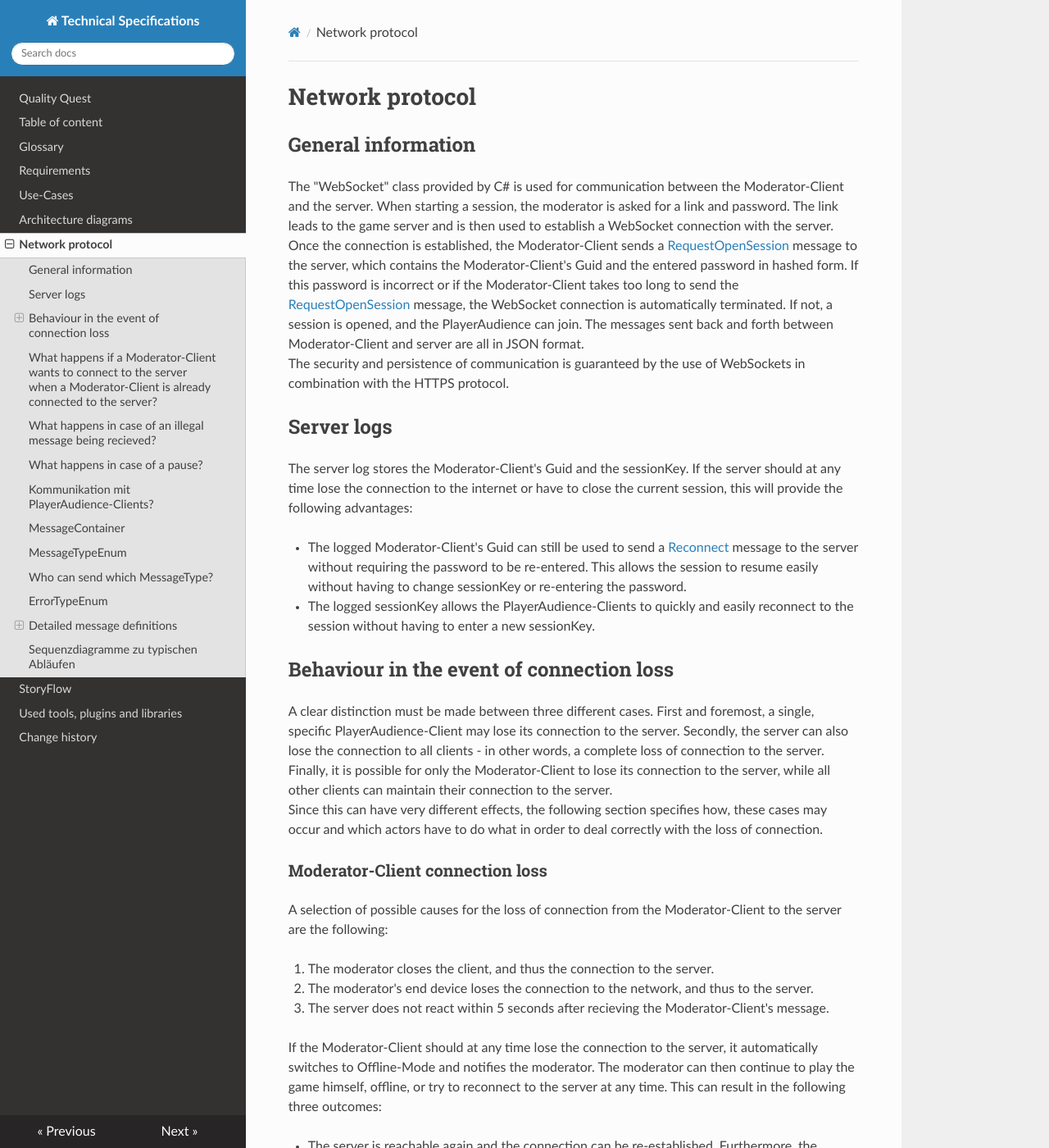
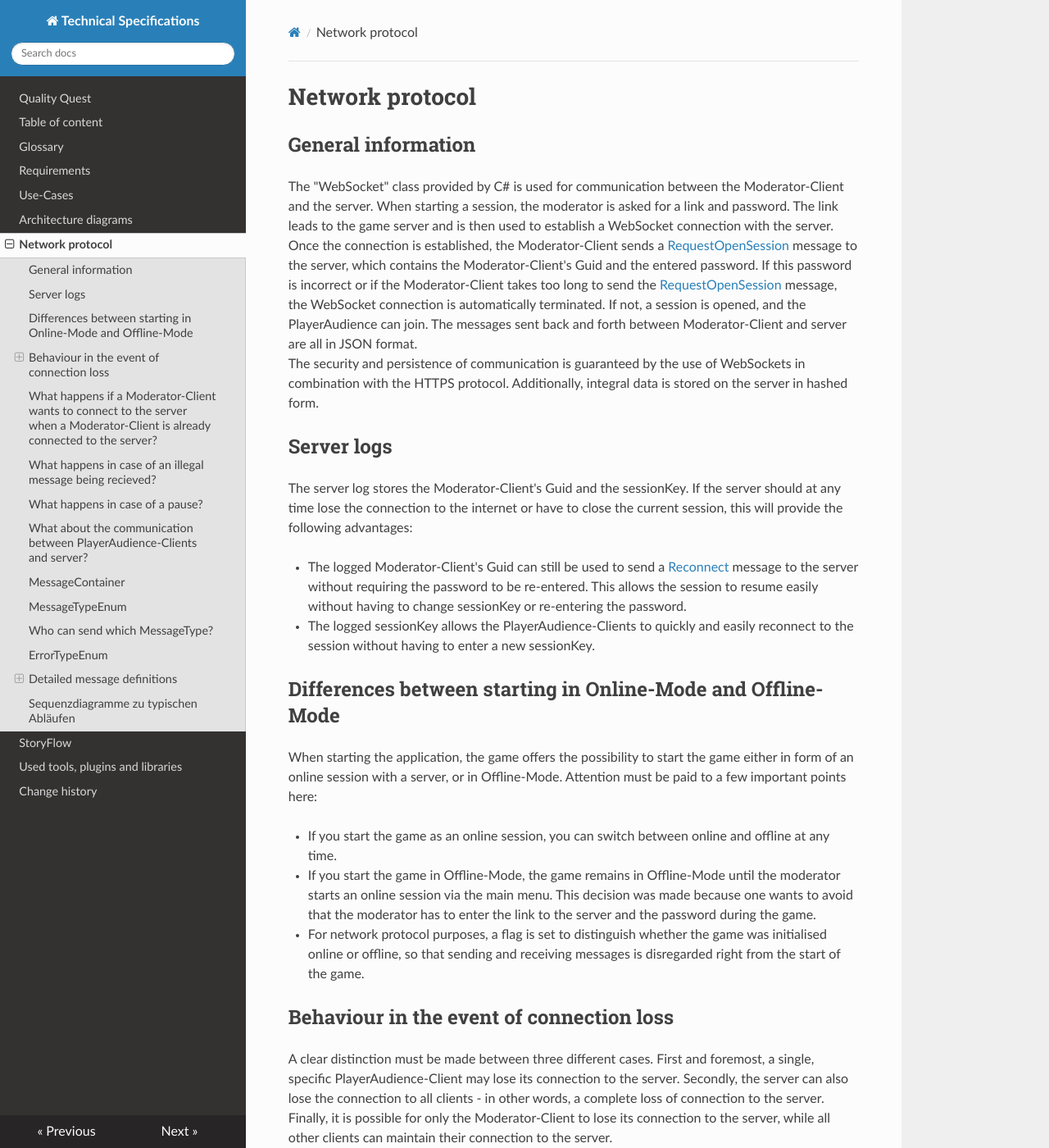
Before and after one commit to Brotenko/QualityQuest, an MkDocs documentation site: the page built from Docs/Technical Specifications/docs/network-protocol.md, in a window 1280 px wide and 1400 px high. Shown: the whole window at 82% size. Built offline with MkDocs 1.6.1, drawn with Linux system fonts in a browser that asks for light colours; nearby versions of some CDN libraries; some of the changed text lies outside the part shown.

Commit message:
Finalized first draft of the network protocol.

````diff
--- a/Docs/Technical Specifications/docs/network-protocol.md
+++ b/Docs/Technical Specifications/docs/network-protocol.md
@@ -17,10 +17,8 @@ ToDo:
 
 ## General information
 
-<!---Is there a way to directly implement the password shenanigans into Websocket? Is there a special method/class for that? We have to research that!-->
-
-The "WebSocket" class provided by C# is used for communication between the Moderator-Client and the server. When starting a session, the moderator is asked for a link and password. The link leads to the game server and is then used to establish a WebSocket connection with the server. Once the connection is established, the Moderator-Client sends a [RequestOpenSession](#requestopensession) message to the server, which contains the Moderator-Client's Guid and the entered password in hashed form. If this password is incorrect or if the Moderator-Client takes too long to send the [RequestOpenSession](#requestopensession) message, the WebSocket connection is automatically terminated. If not, a session is opened, and the PlayerAudience can join. The messages sent back and forth between Moderator-Client and server are all in JSON format. </br>
-The security and persistence of communication is guaranteed by the use of WebSockets in combination with the HTTPS protocol.
+The "WebSocket" class provided by C# is used for communication between the Moderator-Client and the server. When starting a session, the moderator is asked for a link and password. The link leads to the game server and is then used to establish a WebSocket connection with the server. Once the connection is established, the Moderator-Client sends a [RequestOpenSession](#requestopensession) message to the server, which contains the Moderator-Client's Guid and the entered password. If this password is incorrect or if the Moderator-Client takes too long to send the [RequestOpenSession](#requestopensession) message, the WebSocket connection is automatically terminated. If not, a session is opened, and the PlayerAudience can join. The messages sent back and forth between Moderator-Client and server are all in JSON format. </br>
+The security and persistence of communication is guaranteed by the use of WebSockets in combination with the HTTPS protocol. Additionally, integral data is stored on the server in hashed form.
 
 ## Server logs
 
@@ -28,6 +26,14 @@ The server log stores the Moderator-Client's Guid and the sessionKey. If the ser
 
 - The logged Moderator-Client's Guid can still be used to send a [Reconnect](#reconnect) message to the server without requiring the password to be re-entered. This allows the session to resume easily without having to change sessionKey or re-entering the password.
 - The logged sessionKey allows the PlayerAudience-Clients to quickly and easily reconnect to the session without having to enter a new sessionKey.
+
+## Differences between starting in Online-Mode and Offline-Mode
+
+When starting the application, the game offers the possibility to start the game either in form of an online session with a server, or in Offline-Mode. Attention must be paid to a few important points here:
+
+- If you start the game as an online session, you can switch between online and offline at any time.
+- If you start the game in Offline-Mode, the game remains in Offline-Mode until the moderator starts an online session via the main menu. This decision was made because one wants to avoid that the moderator has to enter the link to the server and the password during the game.
+- For network protocol purposes, a flag is set to distinguish whether the game was initialised online or offline, so that sending and receiving messages is disregarded right from the start of the game.
 
 ## Behaviour in the event of connection loss
 
@@ -42,7 +48,7 @@ A selection of possible causes for the loss of connection from the Moderator-Cli
 2. The moderator's end device loses the connection to the network, and thus to the server.
 3. The server does not react within 5 seconds after recieving the Moderator-Client's message.
 
-If the Moderator-Client should at any time lose the connection to the server, it automatically switches to Offline-Mode and notifies the moderator. The moderator can then continue to play the game himself, offline, or try to reconnect to the server at any time. This can result in the following three outcomes:
+If the Moderator-Client should at any time lose the connection to the server, it automatically switches to Offline-Mode and notifies the moderator. The moderator can then continue to play the game himself, offline. In the meantime, the Moderator-Client continuously sends a [RequestServerStatus](#requestserverstatus) message to the server to determine whether the server is back online. When the Moderator-Client receives a [ServerStatus](#serverstatus) message, it informs the moderator that the session can be resumed. In this case, the moderator can either go back online via an UI element or continue playing in Offline-Mode. This can result in the following three scenarios:
 
 - The server is reachable again and the connection can be re-established. Furthermore, the session on the server was not closed and and the PlayerAudience-Clients are still connected to the server. In that case the Moderator-Client only has to send a [Reconnect](#reconnect) message to return to normal gameplay, since the session is still going.
 - The server is reachable again and the connection can be re-established, but the session on the server has been closed and and the PlayerAudience-Clients are no longer connected to the server. In that case the Moderator-Client only has to send a [Reconnect](#reconnect) message, since the logs of the server still hold the Guid of the Moderator-Client. This way the session can be restored without entering the password again and the PlayerAudience-Clients can simply reconnect to the server, through the same QR-code, link and sessionKey, to be able to participate in the game again.
@@ -81,7 +87,7 @@ If the new Moderator-Client has entered the required password correctly, the old
 
 ## What happens in case of an illegal message being recieved?
 
-Moderator-Client and server should never send [illegal messages](#errortypeenum), as this is a sign of a damaged architecture or insufficient network protocol. Should this marginal case occur nevertheless, the connection between Moderator-Client and server should be cut and the [illegal message](#errortypeenum) ignored.
+Moderator-Client and server should never send [illegal messages](#errortypeenum), as this is a sign of a damaged architecture or insufficient network protocol. Should this marginal case occur nevertheless, the connection between Moderator-Client and server should be cut and the [illegal message](#errortypeenum) ignored. The game is then continued in Offline-Mode, unless the moderator chooses to go back online and reconenct to the server.
 
 ## What happens in case of a pause?
 
@@ -91,14 +97,10 @@ Breaks are always initiated by the Moderator-Client and cannot be initiated by t
 - Despite the pause, the server continues to communicate with the Moderator-Client and the PlayerAudience-Clients.
 - If a vote is in progress, the server will pause the voting timer.
 
-## Kommunikation mit PlayerAudience-Clients?
+## What about the communication between PlayerAudience-Clients and server?
 
-TODO
-
-- Nicht per Nachrichten
-- Alles auf gleichem Backend (Server und PA-Clients)
-- Wird per API geregelt
-- etc. (Kommunikationsformat hier hin?)
+Communication between the server and the PlayerAudience-Clients is not specified as part of the network protocol because the back-end of the PlayerAudience-Clients and the general server logic are on the same physical server and can thus communicate directly with each other. This communication happens locally, through different functions, and does not need pre-defined message types, like the communication between Moderator-Client and server. Since the front-end of the PlayerAudience-Clients is a web page, nothing more specific needs to be defined here either, as preimplemented solutions of HTML and JavaScript can be used to implement the communication between PlayerAudience-Clients and server. </br>
+Apart from that, the Observer-pattern is used to make the communication simple and efficient. Here the PlayerAudience-Clients subscribe to the server to observe it.
 
 ## MessageContainer
 
@@ -109,7 +111,7 @@ class MessageContainer {
     Guid moderatorId;
     MessageTypeEnum type;
     Date creationDate;
-    String debugMessage;
+    string debugMessage;
 }
 ```
 
@@ -179,6 +181,16 @@ Listing which participant may send which message, the order of the listing is ba
                 </tr>
                 <tr>
                     <th style="font-weight: normal"><a href="#sessionopened">SessionOpened</a></th>
+                    <th></th>
+                    <th>✓</th>
+                </tr>
+                <tr>
+                    <th style="font-weight: normal"><a href="#requestserverstatus">RequestServerStatus</a></th>
+                    <th>✓</th>
+                    <th></th>
+                </tr>
+                <tr>
+                    <th style="font-weight: normal"><a href="#serverstatus">ServerStatus</a></th>
                     <th></th>
                     <th>✓</th>
                 </tr>
@@ -301,12 +313,12 @@ enum ErrorTypeEnum
 #### RequestOpenSession
 
 Specification of a **[MessageContainer](#messagecontainer)** with the type **[MessageTypeEnum](#messagetypeenum)::RequestOpenSession**. </br>
-This message is sent from the Moderator-Client to the server when the moderator wants to connect to the server. The hashedPassword confirms that the moderator is allowed to use the server and the Guid of the moderator will be saved in the logs henceforth, for further communication. In addition, the creation of a session is also requested from the server at the same time.
+This message is sent from the Moderator-Client to the server when the moderator wants to connect to the server. The password confirms that the moderator is allowed to use the server and the Guid of the moderator will be saved in the logs henceforth, for further communication. In addition, the creation of a session is also requested from the server at the same time.
 
 ``` csharp
 class RequestOpenSession : MessageContainer
 {
-    string hashedPassword;
+    string password;
 }
 ```
 
@@ -329,6 +341,32 @@ class SessionOpened : MessageContainer
 - **sessionKey:** A randomly generated session key required by the audience to join the session, after connecting to the server.
 - **directLink:** A direct link that the audience can use to connect to the server via the PlayerAudience-Client should the QR code not be usable.
 - **qrCode:** A QR-code automatically generated by the server which can be scanned by the audience to connect to the server.
+
+#### RequestServerStatus
+
+Specification of a **[MessageContainer](#messagecontainer)** with the type **[MessageTypeEnum](#messagetypeenum)::RequestServerStatus**. </br>
+This message is sent from the Moderator-Client to the server if there is currently no connection to a server. This message is sent to the server at regular intervals until the server returns a response in form of a [ServerStauts](#serverstatus). If [ServerStatus](#serverstatus) is received by the Moderator-Client at any given time, the moderator is notified that a connection to the server is possible, and at the same time, RequestServerStatus messages are stopped being sent to the server.
+
+``` csharp
+class RequestServerStatus : MessageContainer
+{
+    // No extra fields needed
+}
+```
+
+The server responds with a **[ServerStatus](#serverstatus)** message.
+
+#### ServerStatus
+
+Specification of a **[MessageContainer](#messagecontainer)** with the type **[MessageTypeEnum](#messagetypeenum)::ServerStatus**. </br>
+This message is sent from the server to the Moderator-Client in response to a **[RequestServerStatus](#requestserverstatus)** message to confirm that the server is available for a connection.
+
+``` csharp
+class ServerStatus : MessageContainer
+{
+    // No extra fields needed
+}
+```
 
 #### Reconnect
 
@@ -414,7 +452,7 @@ class VotingEnded : MessageContainer
 ```
 
 - **winningOption:** The id of the option that got the most votes from the PlayerAudience.
-- **votingResults:** Contains the id of the option as key and the respective amount of recieved votes as value.
+- **votingResults:** Contains the id of the option, which is generated by hashing the description, as the key and the respective amount of recieved votes as the value.
 
 ### Control messages
 
@@ -448,10 +486,12 @@ class RequestPauseGameStatusChange : MessageContainer
 
 - **gamePausedStatus:** Specifies whether the game is to be paused or whether the already paused game is to be continued. With _true_ indicating that the game is to be paused, and _false_ indicating that the game is to be continued.
 
+The server responds with a **[GamePauseStatus](#gamepausestatus)** message.
+
 #### GamePauseStatus
 
 Specification of a **[MessageContainer](#messagecontainer)** with the type **[MessageTypeEnum](#messagetypeenum)::GamePauseStatus**. </br>
-This message is sent from the server to the Moderator-Client to confirm that the game is now either continuing or being paused.
+This message is sent from the server to the Moderator-Client in response to a **[RequestPauseGameStatusChange](#requestpausegamestatuschange)** message, to confirm that the game is now either continuing or being paused.
 
 ``` csharp
 class GamePauseStatus : MessageContainer
@@ -478,17 +518,21 @@ class RequestCloseSession : MessageContainer
 
 - **sessionKey:** The key of the to be closed session.
 
+The server responds with a **[SessionClosed](#sessionclosed)** message.
+
 #### SessionClosed
 
 Specification of a **[MessageContainer](#messagecontainer)** with the type **[MessageTypeEnum](#messagetypeenum)::SessionClosed**. </br>
-This message is sent from the server to the Moderator-Client to confirm that the session has been successfully closed and that the logs have been cleared completely.
+This message is sent from the server to the Moderator-Client in response to a **[RequestCloseSession](#requestclosesession)** message, to confirm that the session has been successfully closed and that the logs have been cleared completely. In addition to that, the statistics of the session are returned to the Moderator-Client, which display ever vote and which option got how many votes.
 
 ``` csharp
 class SessionClosed : MessageContainer
 {
-    // No extra fields needed
+    Dictionary<int, int> statistics;
 }
 ```
 
+- **statistics:** Contains the id of the option as the key and the respective amount of recieved votes as the value.
+
 ## Sequenzdiagramme zu typischen Abläufen
 ToDo
````
Also changed, not shown: other parts of Docs/Technical Specifications/docs/network-protocol.md (+4 -4 lines).
